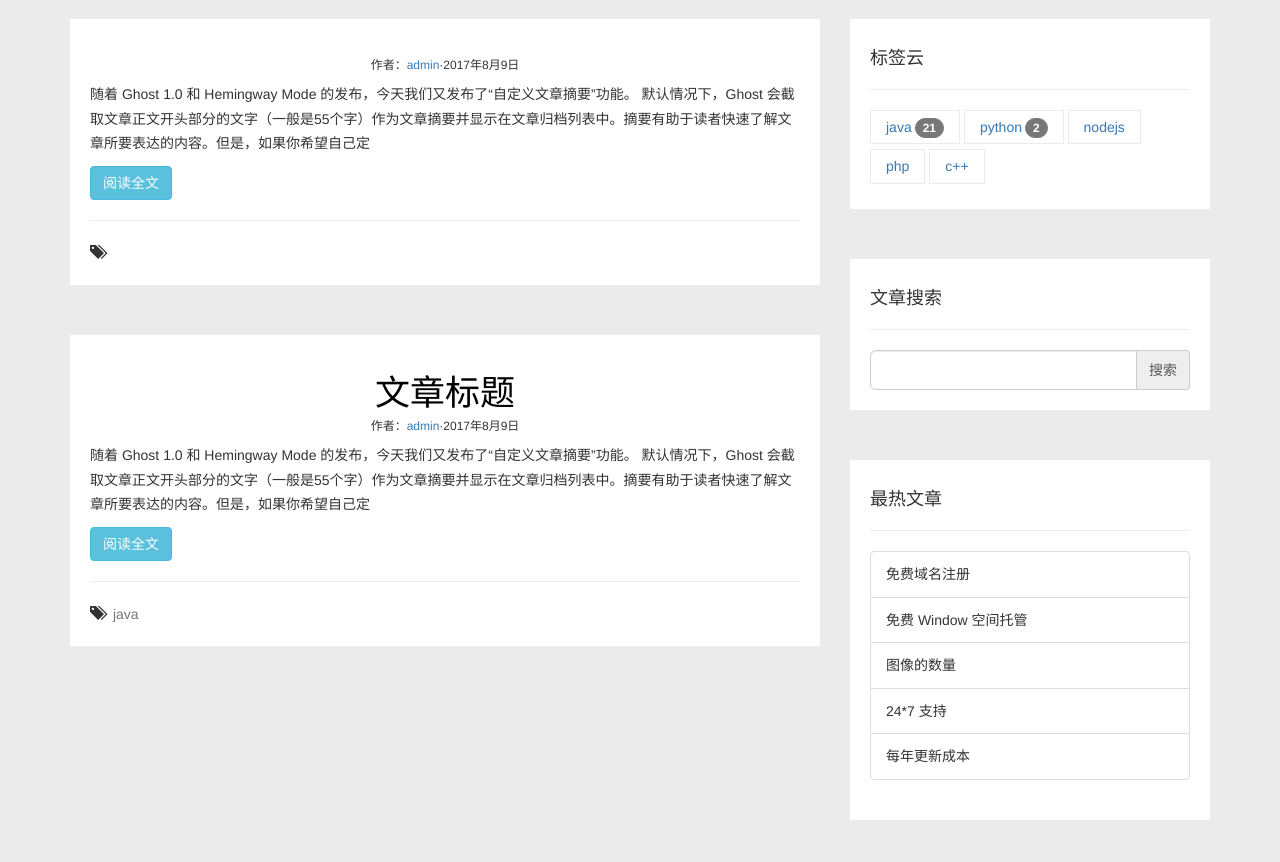
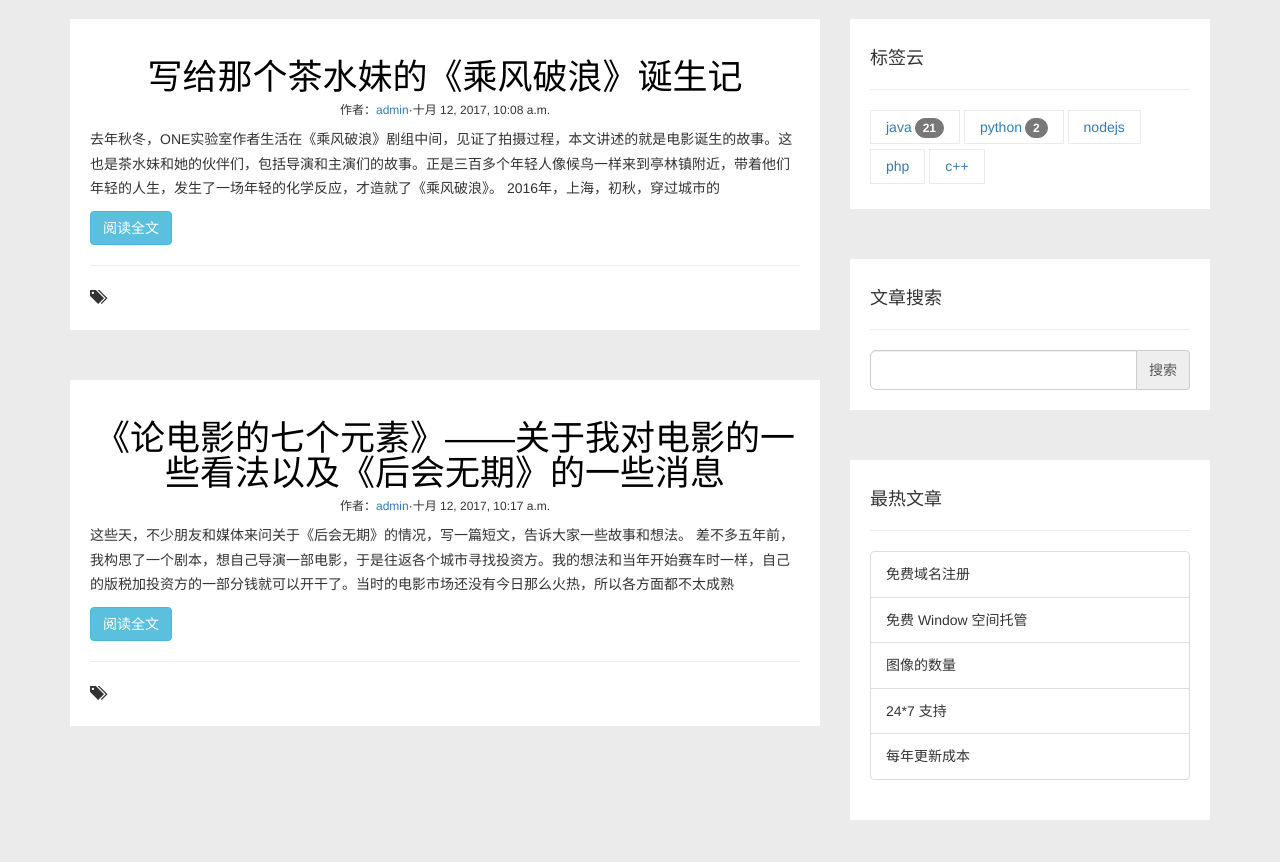
Before and after one commit to fenciu/bootstrap, a Django app: page / in a window 1280 px wide. Shown: the part 507-1369 px from the top of the page. Run offline with Django 3.2, Linux system fonts and the light colour scheme; data comes from the database, SQL or seed files in the repository; some libraries are stand-ins or nearby versions.

Commit message:
2017.10.12 12:43

```diff
--- a/blog/mainsite/views.py
+++ b/blog/mainsite/views.py
@@ -1,8 +1,10 @@
 from django.shortcuts import render,render_to_response
 from .models import article,article_pic,article_tag
+
 # Create your views here.
 #http://www.cnblogs.com/yangmv/p/5327477.html
 def index(request):
-    articles=article.objects.all().values('title','author','date','content')[:1]
+    articles=article.objects.all().values('title','author','date','content')
     #return render_to_response('index.html',articles)
+    print (articles[0]['title'])
     return render(request,'index.html',{'articles':articles})
--- a/blog/templates/index.html
+++ b/blog/templates/index.html
@@ -8,16 +8,17 @@
       <div class="container">
         <div class="row">
           <main class="col-md-8">
+            {% for art in articles %}
             <article class="article-post">
               <div class="article-heading">
 
-                <h1 class="article-heading-title">{{articles.title}}</h1>
+                <h1 class="article-heading-title">{{ art.title }}</h1>
                 <div class="article">
-                  <h6>作者：<a href="#">admin</a>·2017年8月9日</h6>
+                  <h6>作者：<a href="#">{{ art.author }}</a>·{{ art.date }}</h6>
                 </div>
               </div>
               <div class="article-content">
-                <p>随着 Ghost 1.0 和 Hemingway Mode 的发布，今天我们又发布了“自定义文章摘要”功能。 默认情况下，Ghost 会截取文章正文开头部分的文字（一般是55个字）作为文章摘要并显示在文章归档列表中。摘要有助于读者快速了解文章所要表达的内容。但是，如果你希望自己定</p>
+                <p>{{ art.content|truncatechars:150 }}</p>
               </div>
               <div class="article-read">
                 <button type="button" class="btn btn-info">阅读全文</button>
@@ -29,27 +30,7 @@
                 </footer>
 
             </article>
-            <article class="article-post">
-              <div class="article-heading">
-                <h1 class="article-heading-title">文章标题</h1>
-                <div class="article">
-                  <h6>作者：<a href="#">admin</a>·2017年8月9日</h6>
-                </div>
-              </div>
-              <div class="article-content">
-                <p>随着 Ghost 1.0 和 Hemingway Mode 的发布，今天我们又发布了“自定义文章摘要”功能。 默认情况下，Ghost 会截取文章正文开头部分的文字（一般是55个字）作为文章摘要并显示在文章归档列表中。摘要有助于读者快速了解文章所要表达的内容。但是，如果你希望自己定</p>
-              </div>
-              <div class="article-read">
-                <button type="button" class="btn btn-info">阅读全文</button>
-              </div>
-
-                <footer>
-                    <HR>
-                  <span class="glyphicon glyphicon-tags"></span>
-                  <span class="tag-style">java</span>
-                </footer>
-
-            </article>
+            {% endfor %}
           </main>
           <aside class="col-md-4">
             <div class="widget">
```
